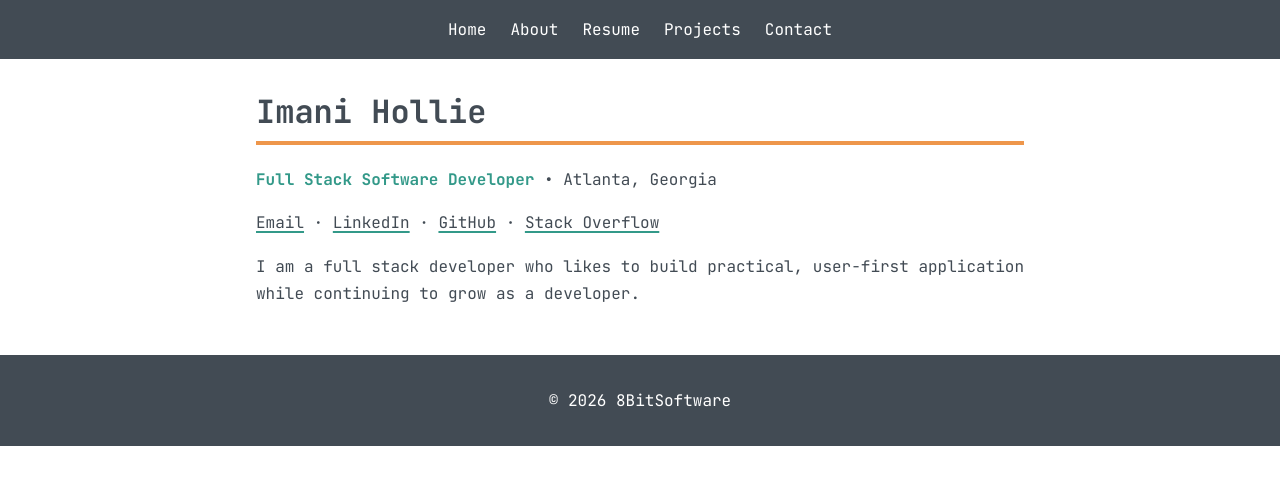
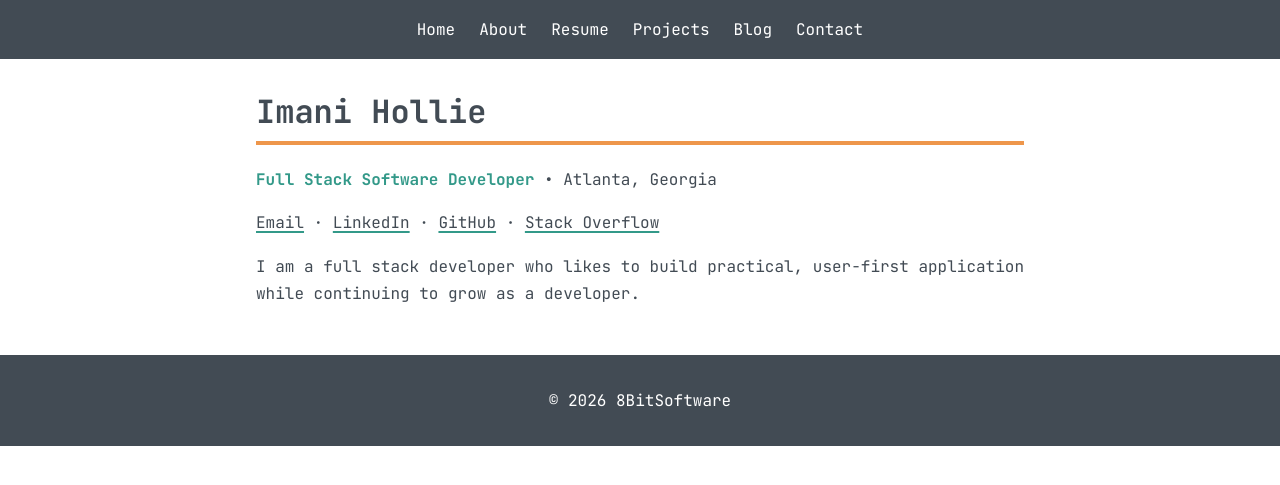
Before and after one commit to 8Bitsian/Resume, a Jekyll site: the page built from pages/index.md, in a window 1280 px wide. Shown: the top 485 px of the page. Built offline with Jekyll 4.4.1, drawn with Linux system fonts in a browser that asks for light colours.

Commit message:
Add Blog link to navigation

```diff
--- a/_includes/nav.html
+++ b/_includes/nav.html
@@ -3,5 +3,6 @@
   <a href="{{ '/about/' | relative_url }}">About</a>
   <a href="{{ '/resume/' | relative_url }}">Resume</a>
   <a href="{{ '/projects/' | relative_url }}">Projects</a>
+  <a href="{{ '/blog/' | relative_url }}">Blog</a>
   <a href="{{ '/contact/' | relative_url }}">Contact</a>
 </nav>
```
